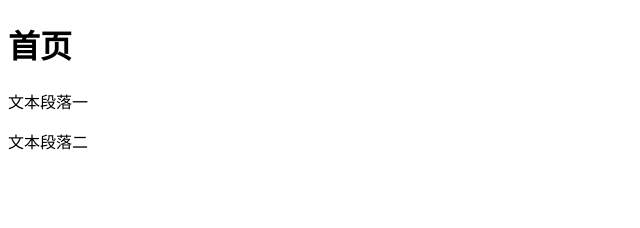
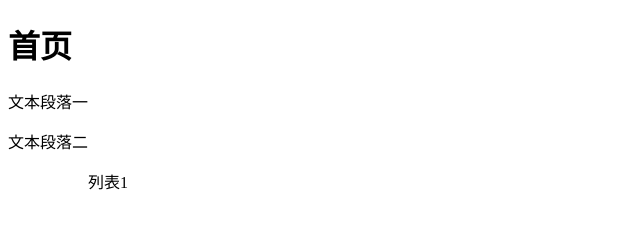
Before and after one commit to Fernand0r/test_git, a plain HTML site: page index.html in a window 1280 px wide. Shown: the full height of the page, 0-640 px from the left. Drawn offline with Linux system fonts and the light colour scheme.

Commit message:
增加列表1

```diff
--- a/index.html
+++ b/index.html
@@ -11,5 +11,10 @@
 		<p>文本段落二</p>
 
 	</div>
+	<div>
+		<ul>
+			<ul>列表1</ul>
+		</ul>
+	</div>
 </body>
 </html>
```
